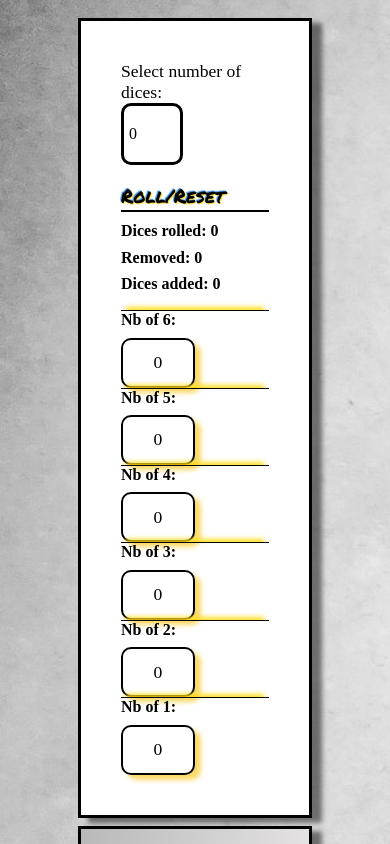
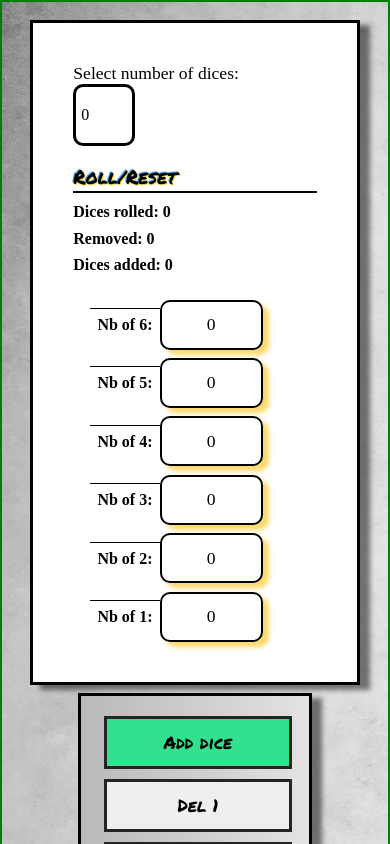
Before and after one commit to MJanuszek/roll-a-dice, a React (Vite) app: page / in a window 390 px wide. Shown: the top 844 px of the page. Built offline with nearby package versions, Linux system fonts and the light colour scheme; a web font is replaced by a local one.

Commit message:
media queries corrections

```diff
--- a/src/App.css
+++ b/src/App.css
@@ -223,13 +223,25 @@ body {
   .container {
     padding: 10px;
     margin: auto;
+    width: 100%;
+    border: 2px solid green;
+  }
+  .dices {
+    width: 90%;
+  }
+
+  .dices-count {
+    margin-top: 1vh;
+    padding: 7px;
+    box-shadow: none;
   }
   .params,
   .allDices,
   .removed {
-    width: 100%;
+    width: 100vw;
     box-sizing: border-box;
   }
+
   .buttons button,
   .dices .params .roll {
     width: 100%;
@@ -237,11 +249,12 @@ body {
   }
   .statistics,
   .removedDices,
-  .inGame {
+  .inGame,
+  .removed {
     display: flex;
     flex-wrap: wrap;
     justify-content: center;
-    flex-direction: column;
+    align-items: center;
     max-width: 100%;
   }
   .statistics .count {
@@ -251,6 +264,10 @@ body {
   .diceRemoved {
     margin: 5px;
     flex: 1 1 40%;
+    padding: 5px;
+    max-width: 40px;
+    max-height: 40px;
+    font-size: 22px;
   }
   .footer {
     flex-direction: column;
```
Also changed, not shown: src/App.jsx (+0 -7 lines).
